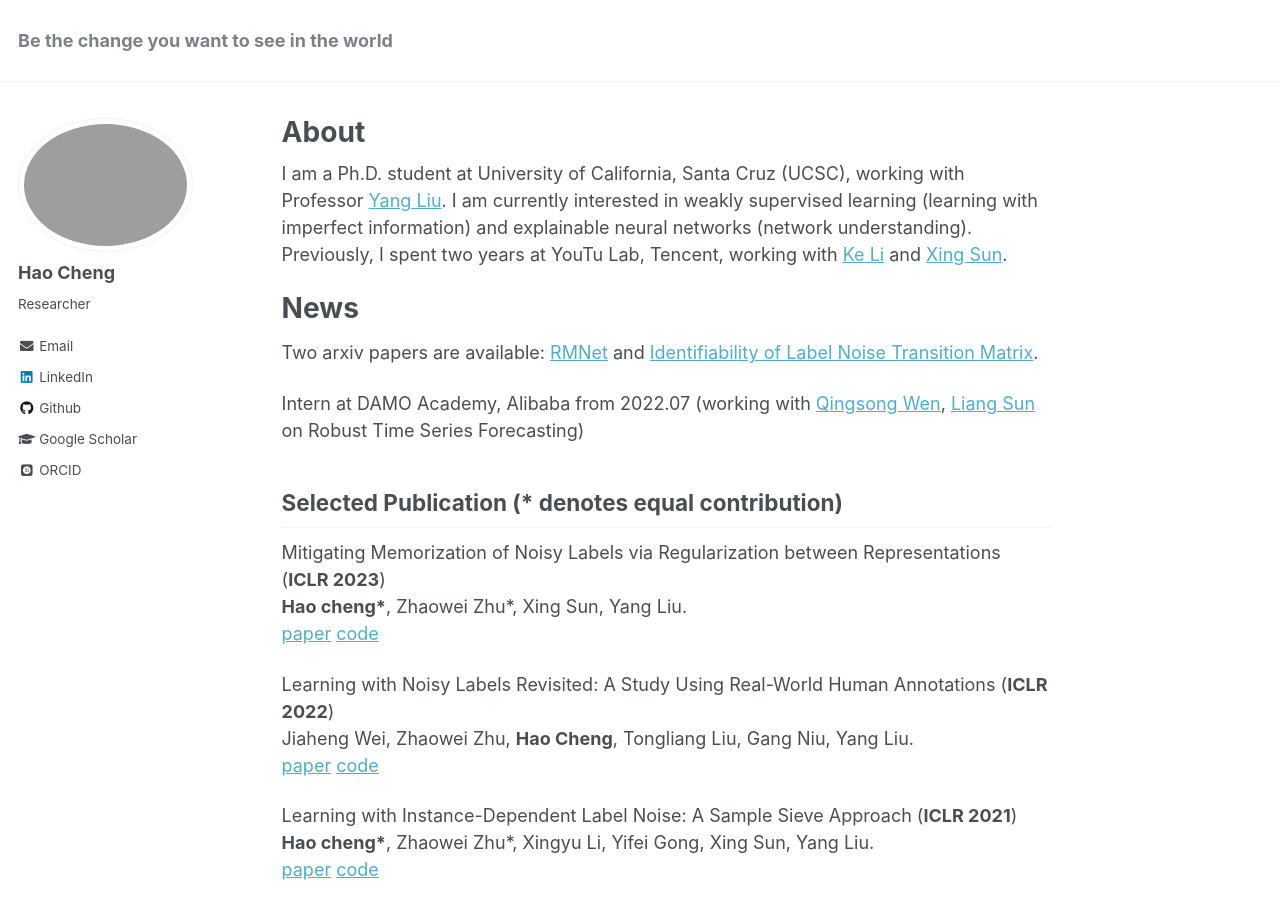
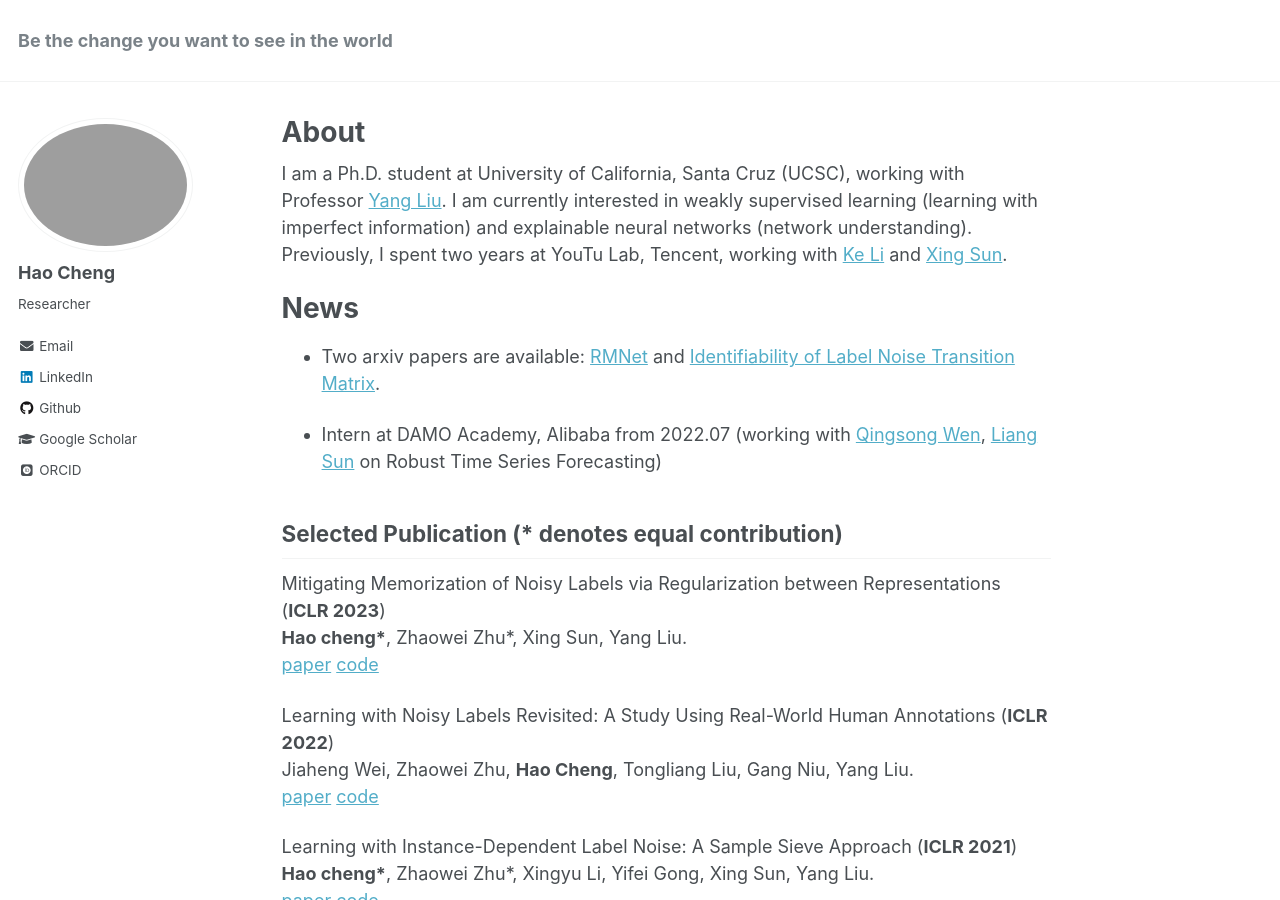
Before and after one commit to haochenglouis/haochenglouis.github.io, a Jekyll site: the page built from _pages/about.md, in a window 1280 px wide and 900 px high. Built offline with Jekyll 4.4.1, drawn with Linux system fonts in a browser that asks for light colours; some web fonts are replaced.

```diff
--- a/_pages/about.md
+++ b/_pages/about.md
@@ -14,9 +14,9 @@ Professor [Yang Liu](http://www.yliuu.com). I am currently interested in weakly
 
 News
 ======
-Two arxiv papers are available: [RMNet](https://arxiv.org/abs/2111.00687) and [Identifiability of Label Noise Transition Matrix](https://arxiv.org/abs/2202.02016).
+- Two arxiv papers are available: [RMNet](https://arxiv.org/abs/2111.00687) and [Identifiability of Label Noise Transition Matrix](https://arxiv.org/abs/2202.02016).
 
-Intern at DAMO Academy, Alibaba from 2022.07 (working with [Qingsong Wen](https://sites.google.com/site/qingsongwen8/), [Liang Sun](https://scholar.google.com/citations?user=8JbrsgUAAAAJ&hl=en) on Robust Time Series Forecasting)
+- Intern at DAMO Academy, Alibaba from 2022.07 (working with [Qingsong Wen](https://sites.google.com/site/qingsongwen8/), [Liang Sun](https://scholar.google.com/citations?user=8JbrsgUAAAAJ&hl=en) on Robust Time Series Forecasting)
 
 ## Selected Publication (* denotes equal contribution)
 
```
